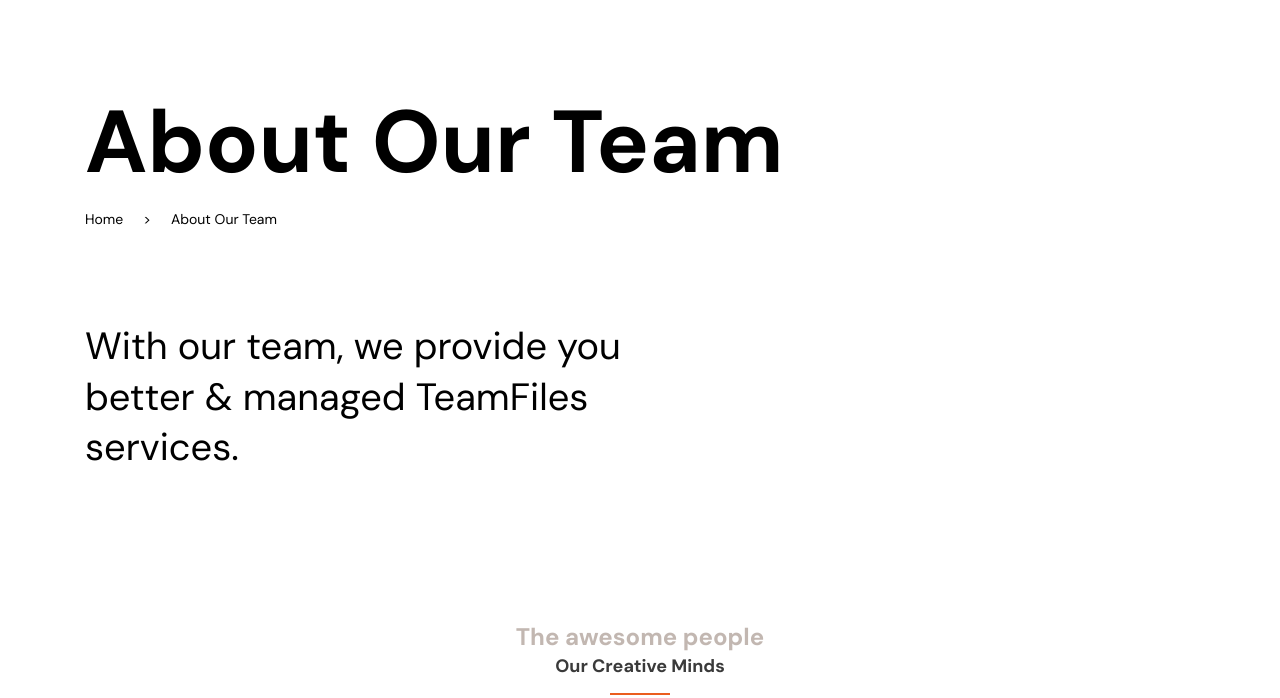
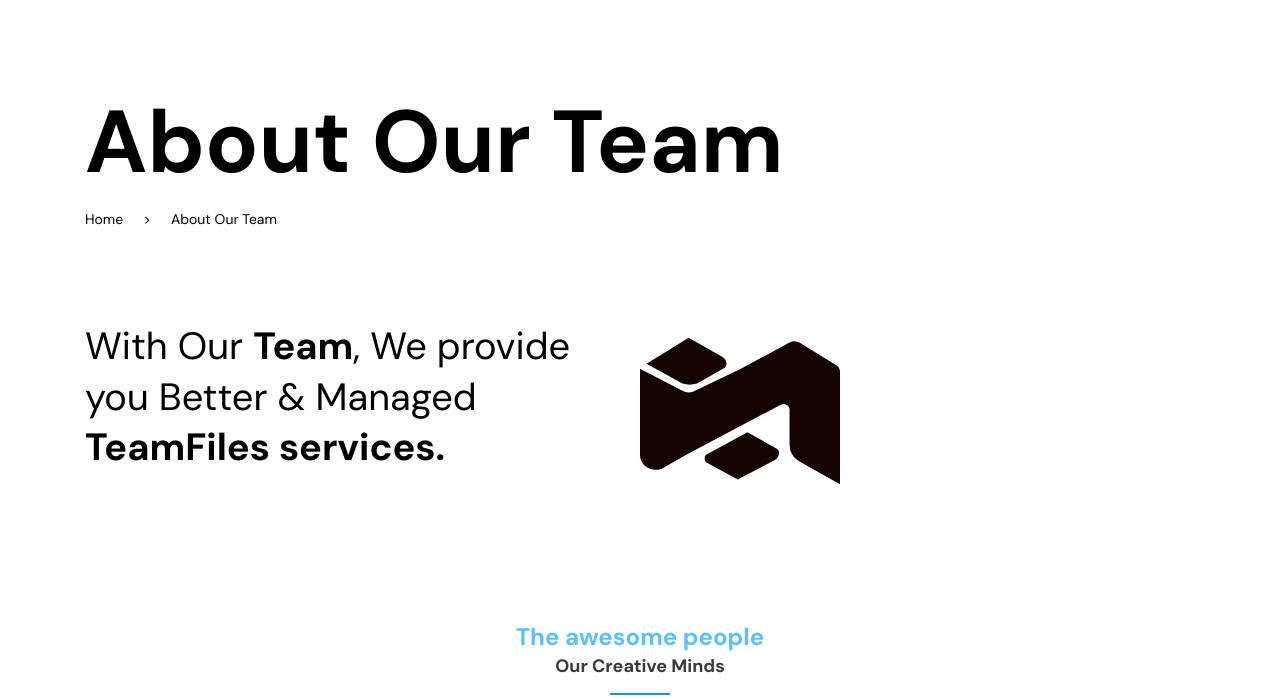
Before and after one commit to TeamFiles/teamfiles.github.io, a website: page about.html in a window 1280 px wide. Shown: the part 102-800 px from the top of the page. Drawn offline with nearby package versions, Linux system fonts and the light colour scheme.

Commit message:
About Update

```diff
--- a/about.html
+++ b/about.html
@@ -69,12 +69,14 @@
                 <div class="row">
                     <div class="col-md-6 mb-4 mb-md-0 pr-lg-0">
                         <h2 class="about-section-one-title">
-                            <!-- Bold --><span class="font-weight-normal">With our team, we provide you better & managed TeamFiles services.</span>
+                            <!-- Bold --><span class="font-weight-normal">With Our <b>Team</b>, We provide you Better & Managed <b>TeamFiles services.</b></span>
                         </h2>
 
                     </div>
+                              <img src="assets/images/1.svg"  width="200" Align="right">
                     <div class="col-md-6 pl-lg-0 d-flex align-items-center align-items-lg-end">
                     </div>
+                </div>
                 </div>
             </section>
      <section id="team" class="team">
--- a/assets/css/Team-style.css
+++ b/assets/css/Team-style.css
@@ -117,7 +117,7 @@
   padding-bottom: 0;
   line-height: 1px;
   margin-bottom: 15px;
-  color: #c2b7b1;
+  color: #0099ffa1;
 }
 .section-title p {
   padding-bottom: 15px;
@@ -133,7 +133,7 @@
   display: block;
   width: 60px;
   height: 2px;
-  background: #eb5d1e;
+  background: #0099ff;
   bottom: 0;
   left: calc(50% - 30px);
 }
```
